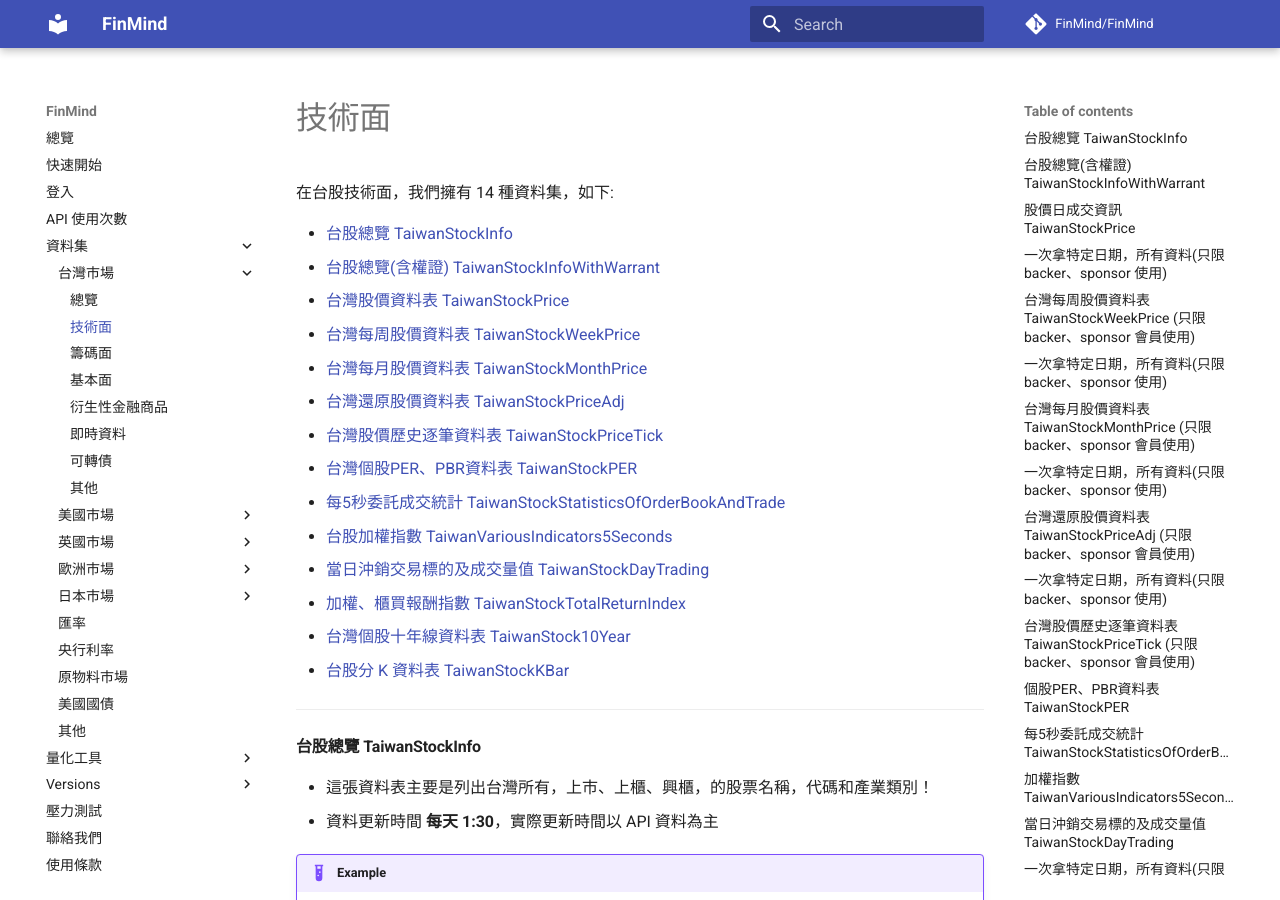
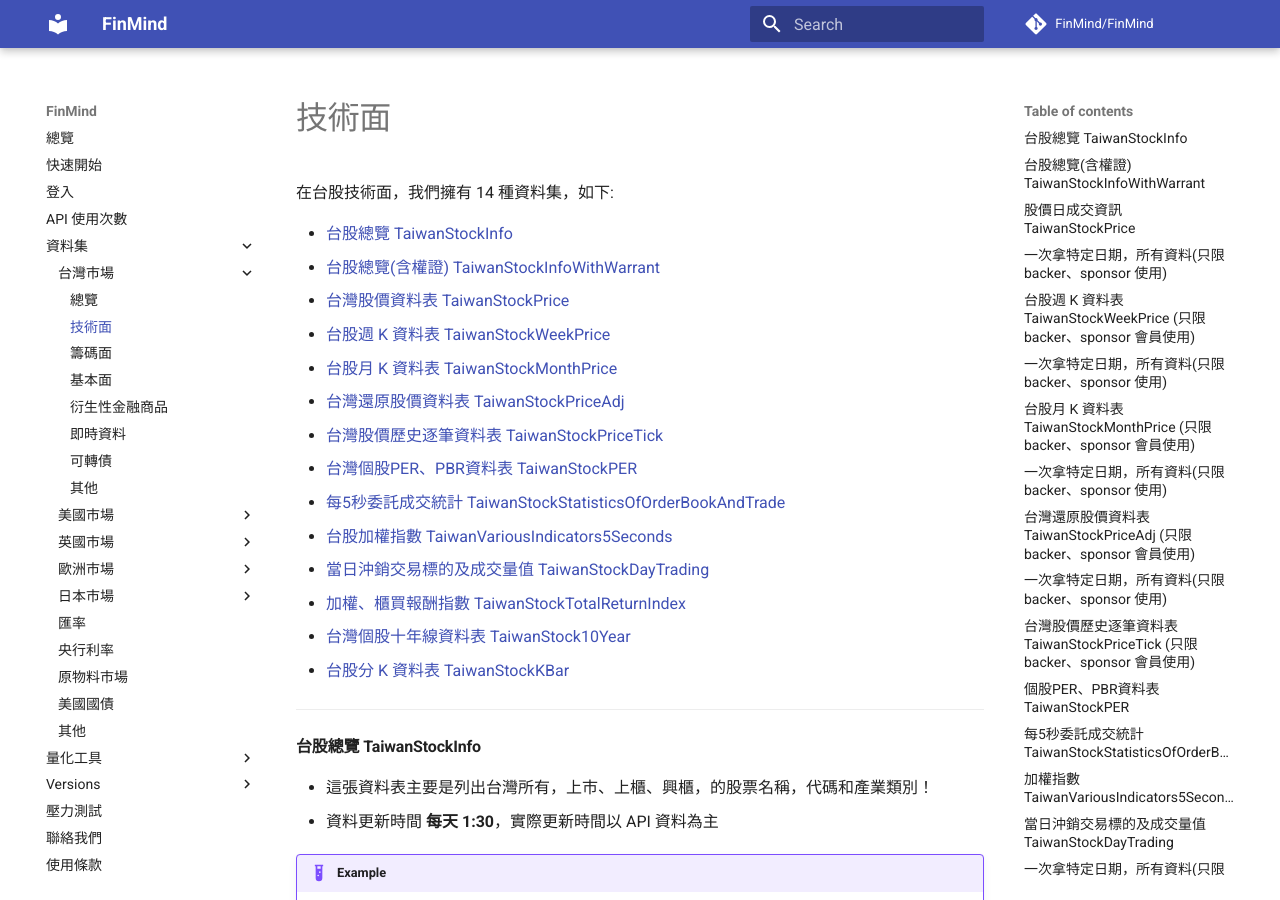
Before and after one commit to FinMind/FinMind-Doc, an MkDocs documentation site: the page built from docs/tutor/TaiwanMarket/Technical.md, in a window 1280 px wide and 900 px high. Built offline with MkDocs 1.6.1 and Material for MkDocs 9.7.7, drawn with Linux system fonts in a browser that asks for light colours; comment, search, counter and statistics services are not loaded; some of the changed text lies outside the part shown.

Commit message:
feat: rename 台股週 K 資料表, 台股月 K 資料表

````diff
--- a/docs/tutor/TaiwanMarket/Technical.md
+++ b/docs/tutor/TaiwanMarket/Technical.md
@@ -3,8 +3,8 @@
 - [台股總覽 TaiwanStockInfo](https://finmind.github.io/tutor/TaiwanMarket/Technical/#taiwanstockinfo)
 - [台股總覽(含權證) TaiwanStockInfoWithWarrant](https://finmind.github.io/tutor/TaiwanMarket/Technical/#taiwanstockinfowithwarrant)
 - [台灣股價資料表 TaiwanStockPrice](https://finmind.github.io/tutor/TaiwanMarket/Technical/#taiwanstockprice)
-- [台灣每周股價資料表 TaiwanStockWeekPrice](https://finmind.github.io/tutor/TaiwanMarket/Technical/#taiwanstockweekprice)
-- [台灣每月股價資料表 TaiwanStockMonthPrice](https://finmind.github.io/tutor/TaiwanMarket/Technical/#taiwanstockmonthprice)
+- [台股週 K 資料表 TaiwanStockWeekPrice](https://finmind.github.io/tutor/TaiwanMarket/Technical/#k-taiwanstockweekprice-backersponsor)
+- [台股月 K 資料表 TaiwanStockMonthPrice](https://finmind.github.io/tutor/TaiwanMarket/Technical/#k-taiwanstockmonthprice-backersponsor)
 - [台灣還原股價資料表 TaiwanStockPriceAdj](https://finmind.github.io/tutor/TaiwanMarket/Technical/#taiwanstockpriceadj-backersponsor)
 - [台灣股價歷史逐筆資料表 TaiwanStockPriceTick](https://finmind.github.io/tutor/TaiwanMarket/Technical/#taiwanstockpricetick-backersponsor)
 - [台灣個股PER、PBR資料表 TaiwanStockPER](https://finmind.github.io/tutor/TaiwanMarket/Technical/#perpbr-taiwanstockper)
@@ -328,7 +328,7 @@
 
 ----------------------------------
 
-#### 台灣每周股價資料表 TaiwanStockWeekPrice (只限 [backer、sponsor](https://finmindtrade.com/analysis/#/Sponsor/sponsor) 會員使用)
+#### 台股週 K 資料表 TaiwanStockWeekPrice (只限 [backer、sponsor](https://finmindtrade.com/analysis/#/Sponsor/sponsor) 會員使用)
 
 - 提供台股，上市、上櫃、興櫃，的股票日成交資訊！
 - 資料區間：2000-01-01 ~ now
@@ -478,7 +478,7 @@
         ```
 
 
-#### 台灣每月股價資料表 TaiwanStockMonthPrice (只限 [backer、sponsor](https://finmindtrade.com/analysis/#/Sponsor/sponsor) 會員使用)
+#### 台股月 K 資料表 TaiwanStockMonthPrice (只限 [backer、sponsor](https://finmindtrade.com/analysis/#/Sponsor/sponsor) 會員使用)
 
 - 提供台股，上市、上櫃、興櫃，的股票日成交資訊！
 - 資料區間：2000-01-01 ~ now
````
Also changed, not shown: docs/tutor/TaiwanMarket/DataList.md (+3 -1 lines).
